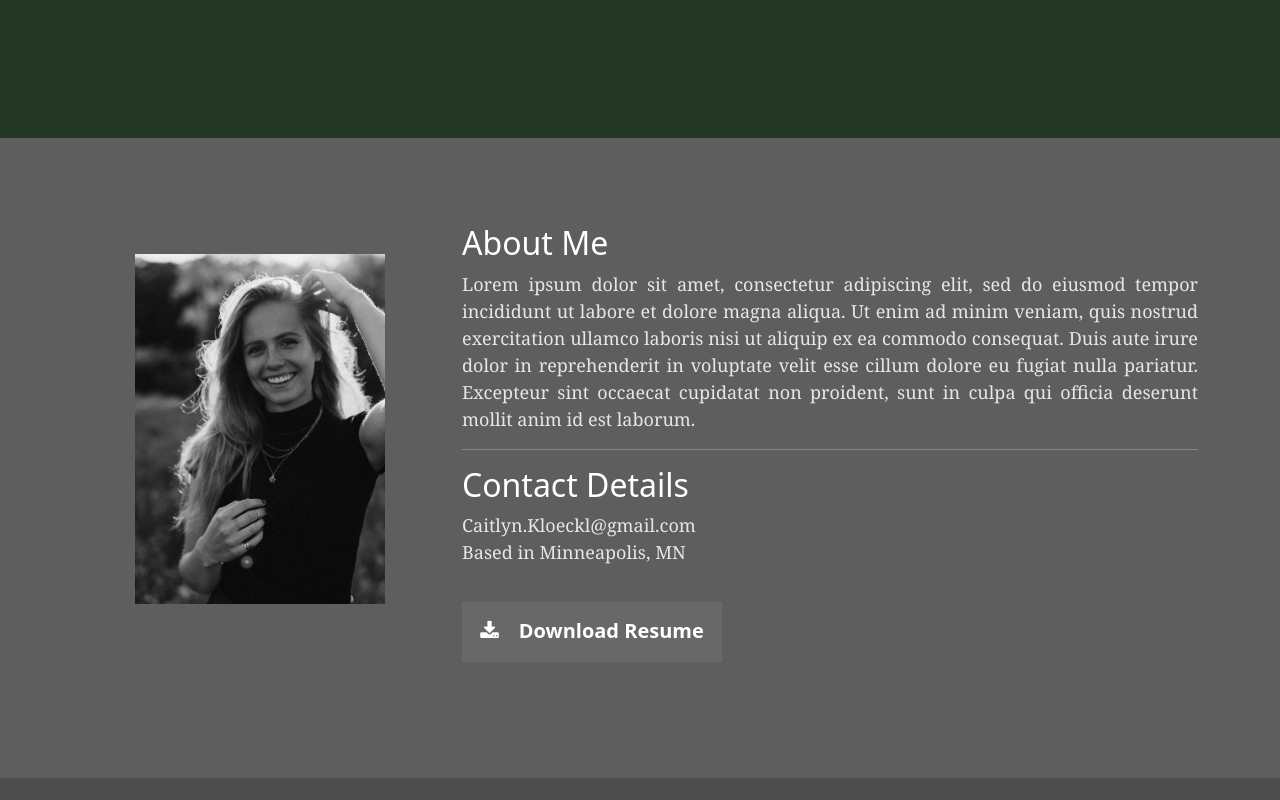
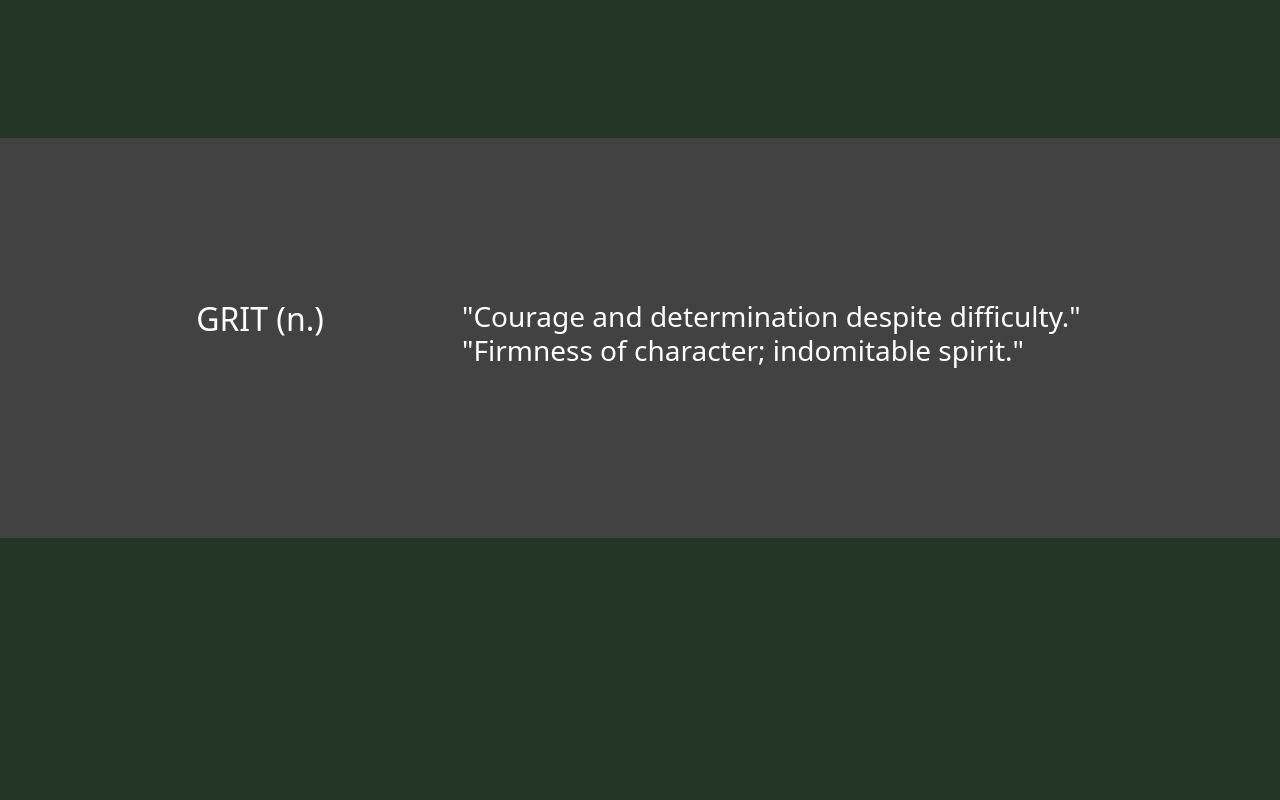
Before and after one commit to Caitlyn-Kloeckl/personal-website, a React (Create React App) app in the folder personal-website/: page / in a window 1280 px wide. Shown: the part 660-1460 px from the top of the page. Built offline with nearby package versions, Linux system fonts and the light colour scheme.

Commit message:
added quote

```diff
--- a/personal-website/src/App.css
+++ b/personal-website/src/App.css
@@ -17,6 +17,17 @@
 .about-section {
   background-color: #5e5e5e;
   min-height: 80vh;
+  display: flex;
+  flex-direction: column;
+  align-items: center;
+  justify-content: center;
+  font-size: calc(10px + 2vmin);
+  color: white;
+}
+
+.quote-section {
+  background-color: #424242;
+  min-height: 50vh;
   display: flex;
   flex-direction: column;
   align-items: center;
--- a/personal-website/src/App.tsx
+++ b/personal-website/src/App.tsx
@@ -77,6 +77,23 @@ function App() {
           </div>
         </div>
       </header>
+      <section id="quote" className="quote-section">
+        <div className="container">
+          <div className="row">
+            <div style={{ textAlign: "center" }} className="col-lg-4 col-sm-1">
+              <h2>GRIT (n.)</h2>
+            </div>
+            <div className="col-lg-7">
+              <div>
+                <h3 style={{ textAlign: "left" }}>
+                  "Courage and determination despite difficulty." <br></br> "Firmness of character; indomitable spirit."
+                </h3>
+              </div>
+            </div>
+          </div>
+        </div>
+      </section>
+      <div style={{ backgroundColor: "#243625", height: "25vw"}}></div>
       <section id="about" className="about-section">
         <div className="container">
           <div className="row">
@@ -223,7 +240,7 @@ function App() {
             </div>
             <div className="col-lg-8">
               <div>
-                <div style={{ paddingLeft: "0px" , paddingTop: "0px"}} className="container">
+                <div style={{ paddingLeft: "0px", paddingTop: "0px" }} className="container">
                   <div className="skills-bar">
                     <div className="bar">
                       <div className="info">ANGULAR</div>
@@ -311,7 +328,7 @@ function App() {
           <div className="row">
             <h2 className="project-main-titles">Projects and Papers</h2>
           </div>
-          <div style={{ paddingTop: "25px", paddingBottom: "25px"}}>
+          <div style={{ paddingTop: "25px", paddingBottom: "25px" }}>
             <a href="https://github.com/Caitlyn-Kloeckl/resume-documents/raw/main/Artificial-Intelligence-Final-Paper.pdf">
               <span className="image-box" style={{ backgroundImage: `url(${AIPaper})` }}>
                 <span className="caption">
```
